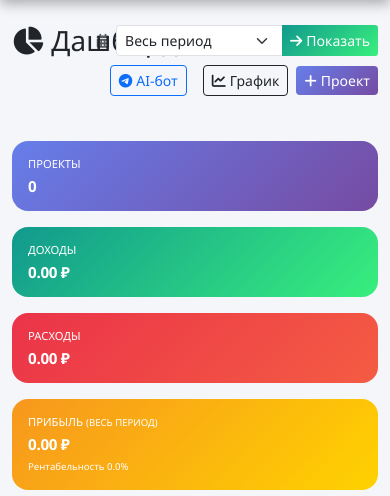
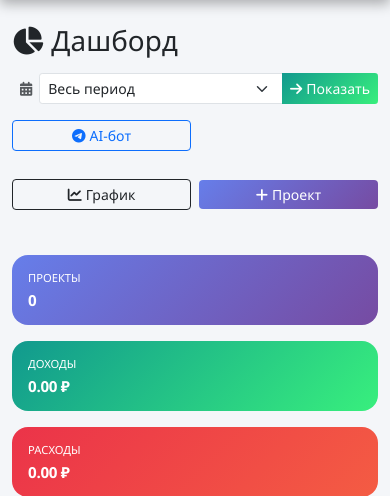
Before and after one commit to daniil-avdeenko/project-finance, a Flask app: page / in a window 390 px wide. Shown: the part 56-552 px from the top of the page. Run offline with Flask 3, Linux system fonts and the light colour scheme; the visitor is signed in with stand-in values (Sample User, id 1); data that the repository does not hold is empty; some libraries are stand-ins or nearby versions.

Commit message:
feat(ui): mobile layout for dashboard header

```diff
--- a/app/static/css/styles.css
+++ b/app/static/css/styles.css
@@ -511,3 +511,73 @@ h1 {
     flex-shrink: 0;
     margin-left: auto;
 }
+
+
+/* ============================================================
+   Mobile dashboard header (≤767px).
+   ============================================================ */
+@media (max-width: 767px) {
+    .dashboard-header {
+        grid-template-columns: 1fr;
+        grid-template-areas:
+            "title"
+            "calendar"
+            "buttons";
+        gap: 1rem;
+    }
+
+    .dashboard-title {
+        flex-direction: column;
+        align-items: flex-start;
+        gap: 0.5rem;
+    }
+
+    .dashboard-rates {
+        border-start: none !important;
+        padding-left: 0 !important;
+        padding-top: 0.5rem;
+        border-top: 1px solid #dee2e6;
+        width: 100%;
+    }
+
+    .dashboard-calendar {
+        justify-self: stretch;
+    }
+
+    .dashboard-calendar .input-group {
+        width: 100% !important;
+    }
+
+    .dashboard-calendar .form-select {
+        flex: 1;
+    }
+
+    .dashboard-buttons {
+        justify-self: start;
+        display: grid;
+        grid-template-columns: repeat(2, 1fr);
+        width: 100%;
+        /* row-gap > высоты timestamp (top: 100% от Sheets-кнопки),
+           иначе «22.10 12:10» наезжает на «+ Проект» во втором ряду */
+        row-gap: 1.75rem;
+        column-gap: 0.5rem;
+    }
+
+    .dashboard-buttons > * {
+        width: 100%;
+        justify-content: center;
+    }
+
+    /* Блок Sheets+sync: anchor растягивается на остаток ячейки
+       (flex: 1), кнопка синка занимает натуральную ширину (~40px).
+       Под user (без sync) якорь один → flex: 1 растягивает его на
+       100% ячейки. В итоге группа Sheets+sync визуально совпадает
+       по ширине с «+ Проект». */
+    .dashboard-buttons .position-relative {
+        width: 100%;
+    }
+
+    .dashboard-buttons .position-relative > a {
+        flex: 1;
+    }
+}
```
